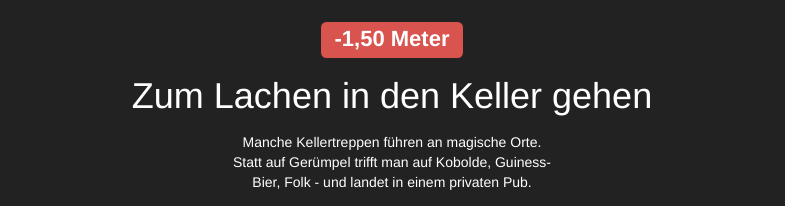
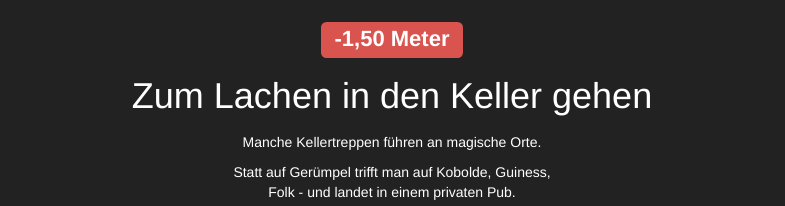
Before and after one commit to felixebert/hnxvu, a plain HTML site: page index.html in a window 1280 px wide. Shown: the part 3320-3526 px from the top of the page, without its empty margins (248-1033 px from the left). Drawn offline with Linux system fonts and the light colour scheme.

Commit message:
Update index.html

```diff
--- a/index.html
+++ b/index.html
@@ -127,7 +127,8 @@
 			<h1>Zum Lachen in den Keller gehen</h1>
 
 			<div class="desc">
-				<p>Manche Kellertreppen führen an magische Orte. Statt auf Gerümpel trifft man auf Kobolde, Guiness-Bier, Folk - und landet in einem privaten Pub.</p>
+				<p>Manche Kellertreppen führen an magische Orte.</p>
+				<p>Statt auf Gerümpel trifft man auf Kobolde, Guiness, Folk - und landet in einem privaten Pub.</p>
 			</div>
 
 			<div class="prezi-placeholder placeholder" data-id="7tz2cb7mhpai"></div>
```
